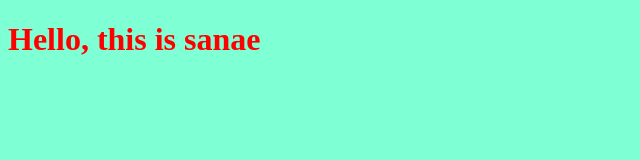
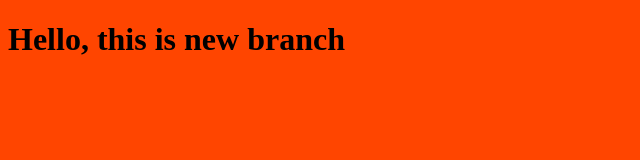
Before and after one commit to elmhallaoui/myproject, a plain HTML site: page index.html in a window 1280 px wide. Shown: the whole page, without its empty margins (0-640 px from the left). Drawn offline with Linux system fonts and the light colour scheme.

Commit message:
changing style for the title

```diff
--- a/index.html
+++ b/index.html
@@ -7,7 +7,7 @@
     <link rel="stylesheet" href="style.css">
 </head>
 <body>
-    <h1>Hello, this is sanae</h1>
+    <h1>Hello, this is new branch</h1>
     <script src="app.js"></script>
 </body>
 </html>
--- a/style.css
+++ b/style.css
@@ -1,6 +1,6 @@
 h1{
-    color: red;
+    color: black;
 }
 body{
-    background: aquamarine;
+    background: orangered
 }
```
